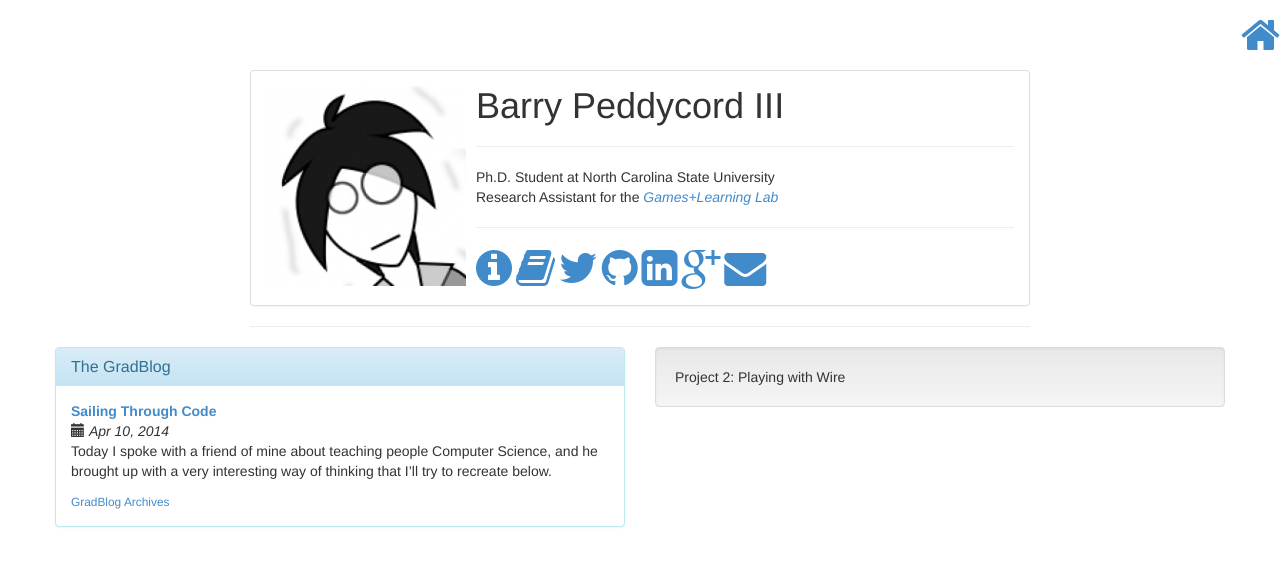
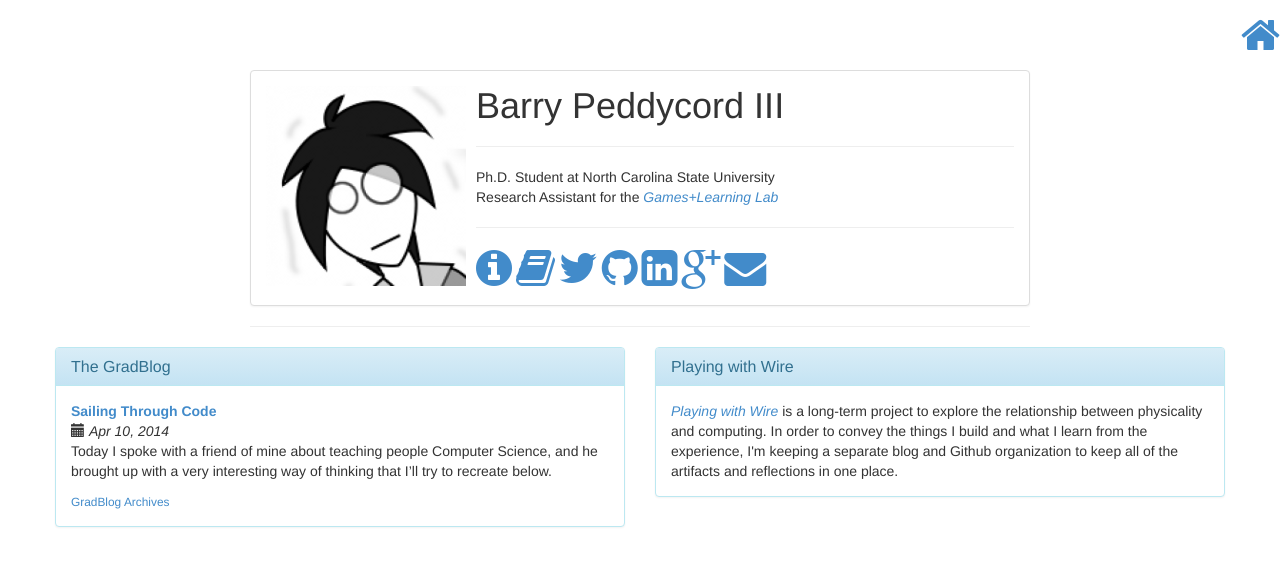
Before and after one commit to isharacomix/oldsite, a Jekyll site: the page built from index.html, in a window 1280 px wide. Shown: the top 566 px of the page. Built offline with Jekyll 4.4.1, drawn with Linux system fonts in a browser that asks for light colours; Markdown is read by kramdown in place of the engine named in the settings.

Commit message:
Added Playing with Wire.

```diff
--- a/index.html
+++ b/index.html
@@ -76,9 +76,14 @@ title: Home
   </div>
 
   <div class="col-md-6 col-sm-12">
-  <div class="well">
-    Project 2: Playing with Wire
-  </div>
+    <div class="panel panel-info">
+      <div class="panel-heading">
+        <h3 class="panel-title">Playing with Wire</h3>
+      </div>
+      <div class="panel-body">
+        <em><a href="http://playing-with-wire.org">Playing with Wire</a></em> is a long-term project to explore the relationship between physicality and computing. In order to convey the things I build and what I learn from the experience, I'm keeping a separate blog and Github organization to keep all of the artifacts and reflections in one place.
+      </div>
+    </div>
   </div>
 
 </div>
```
